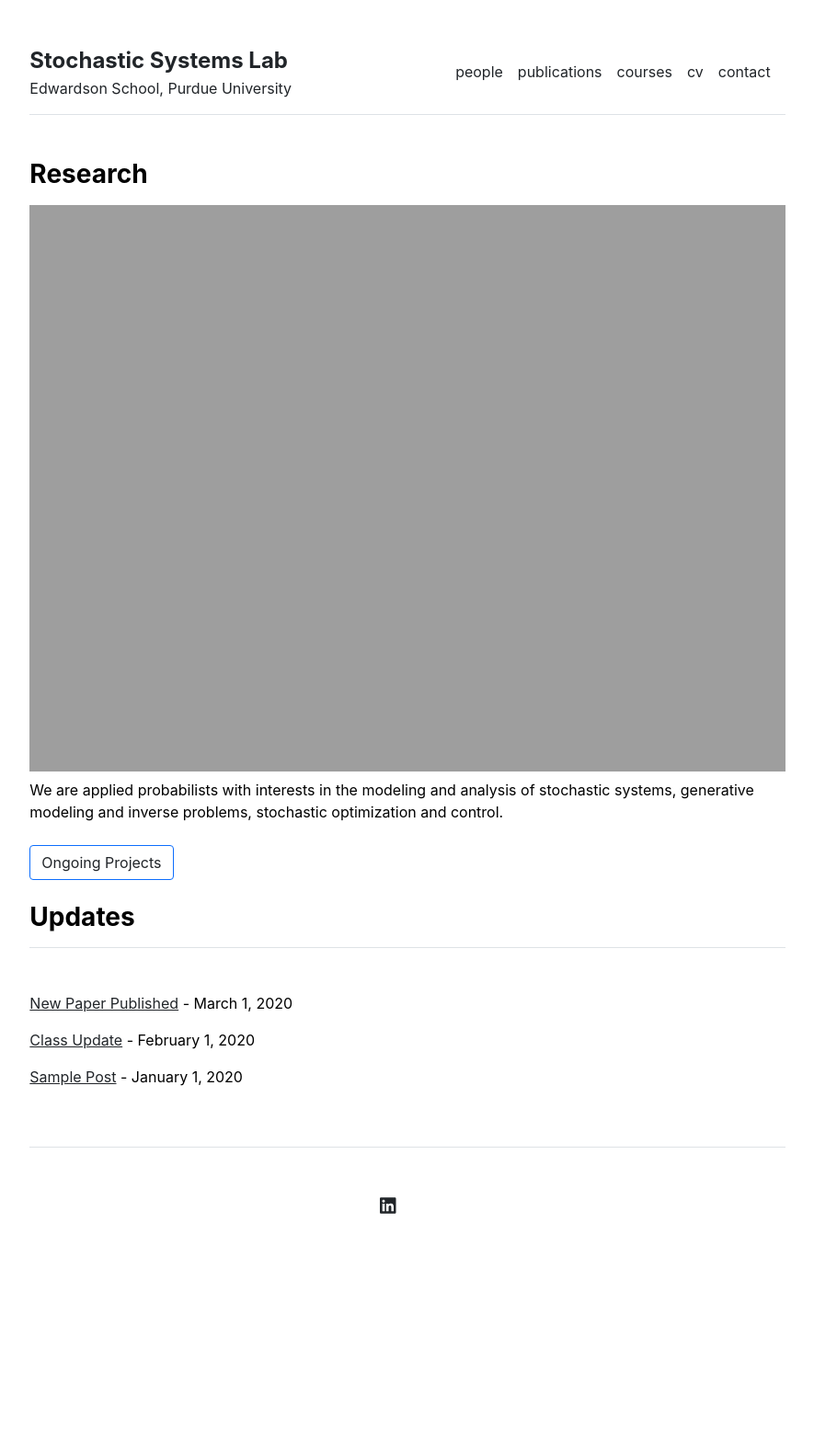
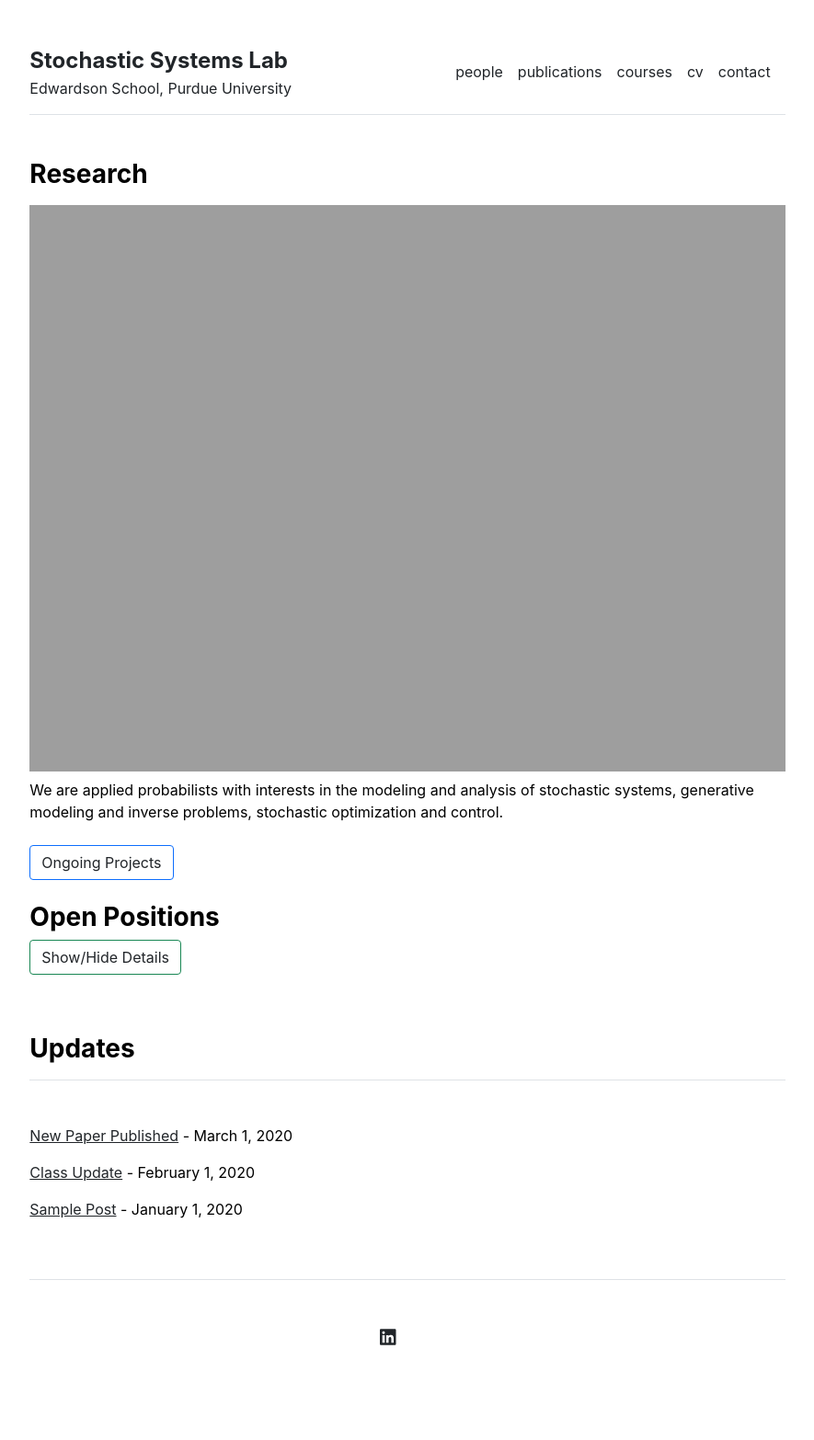
Before and after one commit to stochasticsystemslab/stochasticsystemslab.github.io, a Jekyll site: the page built from index.md, in a window 1280 px wide. Shown: the whole page at 92% size, without its empty margins (197-1082 px from the left). Built offline with Jekyll 4.4.1, drawn with Linux system fonts in a browser that asks for light colours; before the commit the page ends 1422 px from its top, so only the background shows below that.

Commit message:
Update home.html

```diff
--- a/_layouts/home.html
+++ b/_layouts/home.html
@@ -39,6 +39,35 @@ layout: default
 </div>
 </div>
 
+<!-- Open Positions Section -->
+<div class="row g-5 mb-5">
+  <div class="col-md-12">
+    <h3 class="fw-bold">Open Positions</h3>
+    <p class="mb-3">
+      <a class="btn btn-outline-success" data-bs-toggle="collapse" href="#positionsCollapse" role="button" aria-expanded="false" aria-controls="positionsCollapse">
+        Show/Hide Details
+      </a>
+    </p>
+
+    <div class="collapse" id="positionsCollapse">
+      <div class="card card-body border-0">
+        {% for position in site.data.open_positions.open_positions %}
+          <h5 class="fw-semibold mt-4">{{ position.title }}</h5>
+          <p>{{ position.description }}</p>
+
+          <strong>Requirements:</strong>
+          <ul>
+            {% for req in position.requirements %}
+              <li>{{ req }}</li>
+            {% endfor %}
+          </ul>
+
+          <p><strong>Start Date:</strong> {{ position.start_date }}</p>
+        {% endfor %}
+      </div>
+    </div>
+  </div>
+</div>
 <!-- {% include publications.html %} -->
 
 <div class="row g-5 mb-5">
```
